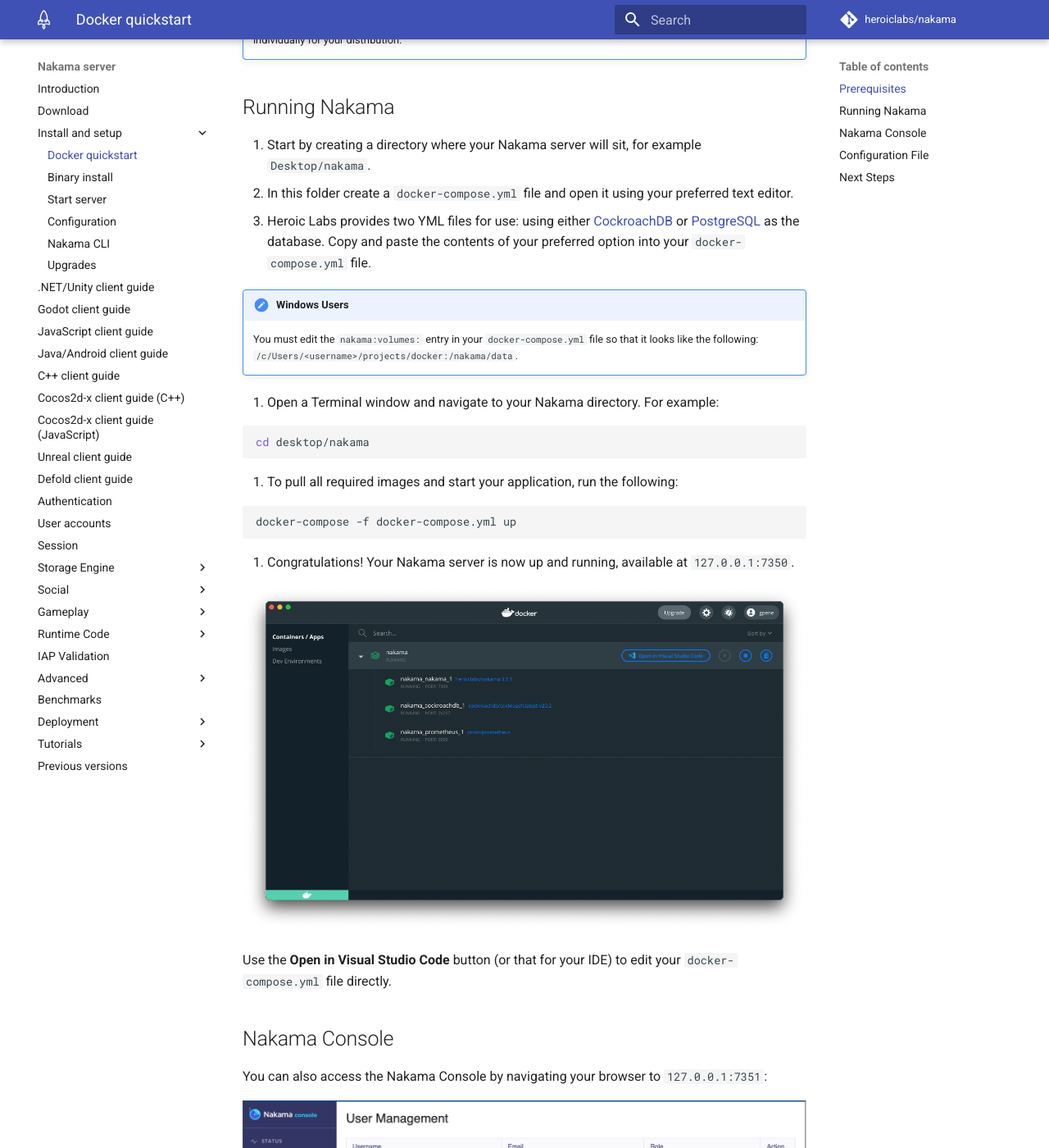
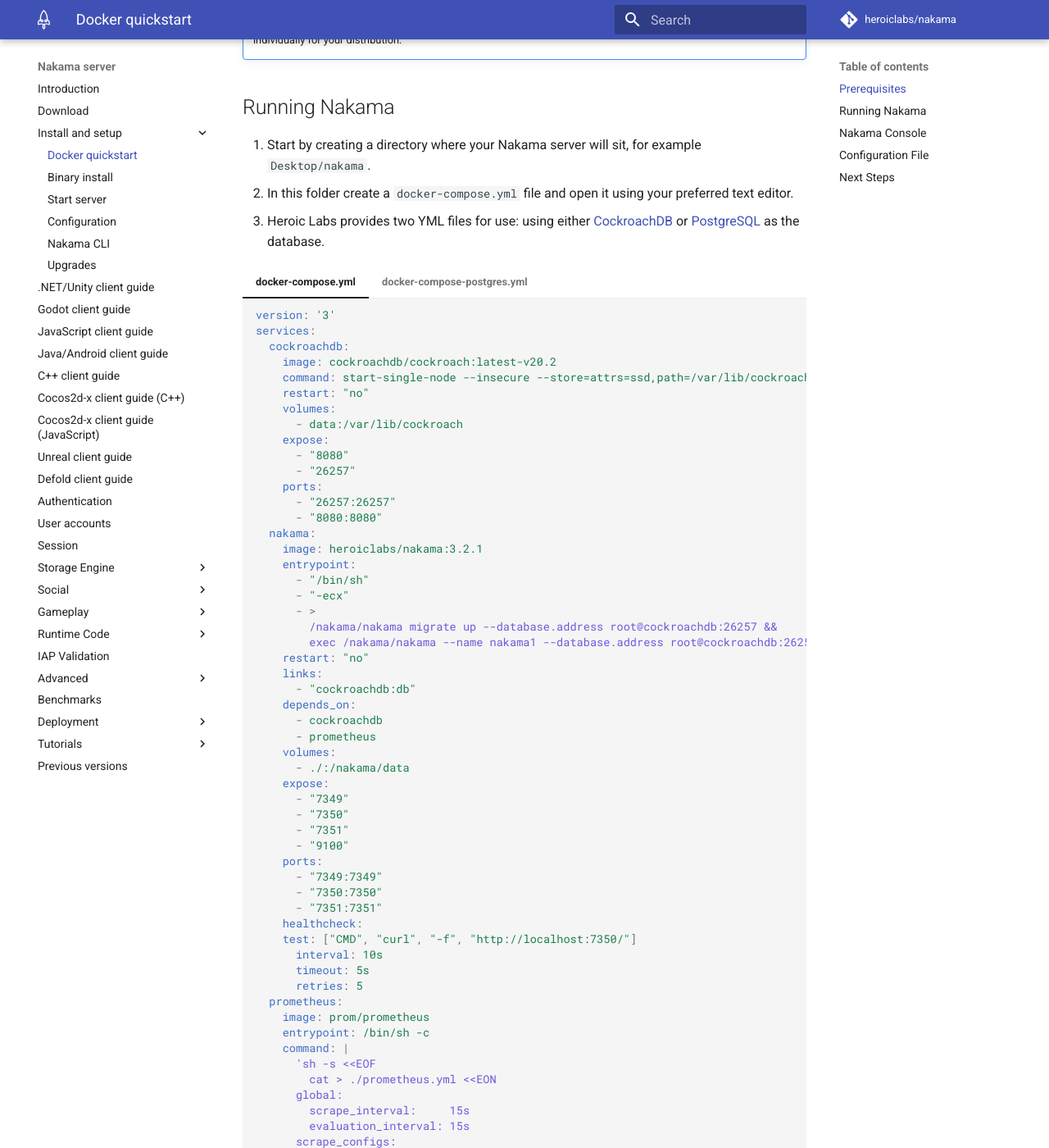
Before and after one commit to heroiclabs/nakama-docs, an MkDocs documentation site: the page built from docs/install-docker-compose-quickstart.md, in a window 1280 px wide and 1400 px high, scrolled down 634 px. Shown: the whole window at 82% size. Built offline with MkDocs 1.6.1 and Material for MkDocs 9.7.7, drawn with Linux system fonts in a browser that asks for light colours; comment, search, counter and statistics services are not loaded; some of the changed text lies outside the part shown.

Commit message:
add config file examples

````diff
--- a/docs/install-docker-compose-quickstart.md
+++ b/docs/install-docker-compose-quickstart.md
@@ -21,6 +21,130 @@
 1. Start by creating a directory where your Nakama server will sit, for example `Desktop/nakama`.
 2. In this folder create a `docker-compose.yml` file and open it using your preferred text editor.
 3. Heroic Labs provides two YML files for use: using either [CockroachDB](https://github.com/heroiclabs/nakama/blob/master/docker-compose.yml) or [PostgreSQL](https://github.com/heroiclabs/nakama/blob/master/docker-compose-postgres.yml) as the database.
+
+=== "docker-compose.yml"
+    ```yml
+    version: '3'
+    services:
+      cockroachdb:
+        image: cockroachdb/cockroach:latest-v20.2
+        command: start-single-node --insecure --store=attrs=ssd,path=/var/lib/cockroach/
+        restart: "no"
+        volumes:
+          - data:/var/lib/cockroach
+        expose:
+          - "8080"
+          - "26257"
+        ports:
+          - "26257:26257"
+          - "8080:8080"
+      nakama:
+        image: heroiclabs/nakama:3.2.1
+        entrypoint:
+          - "/bin/sh"
+          - "-ecx"
+          - >
+            /nakama/nakama migrate up --database.address root@cockroachdb:26257 &&
+            exec /nakama/nakama --name nakama1 --database.address root@cockroachdb:26257 --logger.level DEBUG --session.token_expiry_sec 7200 --metrics.prometheus_port 9100
+        restart: "no"
+        links:
+          - "cockroachdb:db"
+        depends_on:
+          - cockroachdb
+          - prometheus
+        volumes:
+          - ./:/nakama/data
+        expose:
+          - "7349"
+          - "7350"
+          - "7351"
+          - "9100"
+        ports:
+          - "7349:7349"
+          - "7350:7350"
+          - "7351:7351"
+        healthcheck:
+        test: ["CMD", "curl", "-f", "http://localhost:7350/"]
+          interval: 10s
+          timeout: 5s
+          retries: 5
+      prometheus:
+        image: prom/prometheus
+        entrypoint: /bin/sh -c
+        command: |
+          'sh -s <<EOF
+            cat > ./prometheus.yml <<EON
+          global:
+            scrape_interval:     15s
+            evaluation_interval: 15s
+          scrape_configs:
+            - job_name: prometheus
+              static_configs:
+              - targets: ['localhost:9090']
+            - job_name: nakama
+              metrics_path: /
+              static_configs:
+            - targets: ['nakama:9100']
+          EON
+          prometheus --config.file=./prometheus.yml
+          EOF'
+        ports:
+          - '9090:9090'
+    volumes:
+      data:
+    ```
+
+=== "docker-compose-postgres.yml"
+    ```yml
+    version: '3'
+    services:
+      postgres:
+        container_name: postgres
+        image: postgres:9.6-alpine
+        environment:
+          - POSTGRES_DB=nakama
+          - POSTGRES_PASSWORD=localdb
+        volumes:
+          - data:/var/lib/postgresql/data
+        expose:
+          - "8080"
+          - "5432"
+        ports:
+          - "5432:5432"
+          - "8080:8080"
+      nakama:
+        container_name: nakama
+        image: heroiclabs/nakama:3.2.1
+        entrypoint:
+          - "/bin/sh"
+          - "-ecx"
+          - >
+            /nakama/nakama migrate up --database.address postgres:localdb@postgres:5432/nakama &&
+            exec /nakama/nakama --name nakama1 --database.address postgres:localdb@postgres:5432/nakama --logger.level DEBUG --session.token_expiry_sec 7200
+        restart: always
+        links:
+          - "postgres:db"
+        depends_on:
+          - postgres
+        volumes:
+          - ./:/nakama/data
+        expose:
+          - "7349"
+          - "7350"
+          - "7351"
+        ports:
+          - "7349:7349"
+          - "7350:7350"
+          - "7351:7351"
+        healthcheck:
+          test: ["CMD", "curl", "-f", "http://localhost:7350/"]
+          interval: 10s
+          timeout: 5s
+          retries: 5
+    volumes:
+      data:
+    ```
+
 Copy and paste the contents of your preferred option into your `docker-compose.yml` file.
 
 !!! note "Windows Users"
@@ -62,35 +186,52 @@
 1. Open your `docker-compose.yml` file in your preferred text editor.
 2. Edit the `nakama:volumes:` entry to specify your desired volume. For example, to create a `/data` folder in our `desktop/nakama` directory used above, which would be available at `nakama/data` in the Docker container, it would look like the following:
 
-```yml
-volumes:
-    - ./data:/nakama/data
-```
+    ```yml
+    volumes:
+        - ./data:/nakama/data
+    ```
 
 3. Save the changed file and restart your Docker containers for the change to take effect. From your Terminal:
 
-```sh
-docker compose restart
-```
+    ```sh
+    docker compose restart
+    ```
 
 4. Next, create your custom configuration file, for example `my-config.yml`, and place it in the `/data` folder that you made available to Docker, above.
+
+    === "my-config.yml"
+        ```yml
+        name: nakama-node-1
+        data_dir: "./data/"
+
+        logger:
+            stdout: false
+            level: "warn"
+            file: "/tmp/path/to/logfile.log"
+
+        console:
+            port: 7351
+            username: "my_user"
+            password: "my_password"
+        ```
+
 5. Open your `docker-compose.yml` file again, this time to edit the `nakama:entrypoint` entry to add the `--config` flag pointing to your configuration file. It should look like this:
 
-```yml
-nakama:
-    entrypoint:
-      - "/bin/sh"
-      - "-ecx"
-      - >
-          /nakama/nakama migrate up --database.address root@cockroachdb:26257 &&
-          /nakama/nakama --config /nakama/data/my-config.yml
-```
+    ```yml
+    nakama:
+        entrypoint:
+        - "/bin/sh"
+        - "-ecx"
+        - >
+            /nakama/nakama migrate up --database.address root@cockroachdb:26257 &&
+            /nakama/nakama --config /nakama/data/my-config.yml
+    ```
 
 6. Save the changed file and restart your Docker containers for the change to take effect. From your Terminal:
 
-```sh
-docker compose restart
-```
+    ```sh
+    docker compose restart
+    ```
 
 ## Next Steps
 
````
